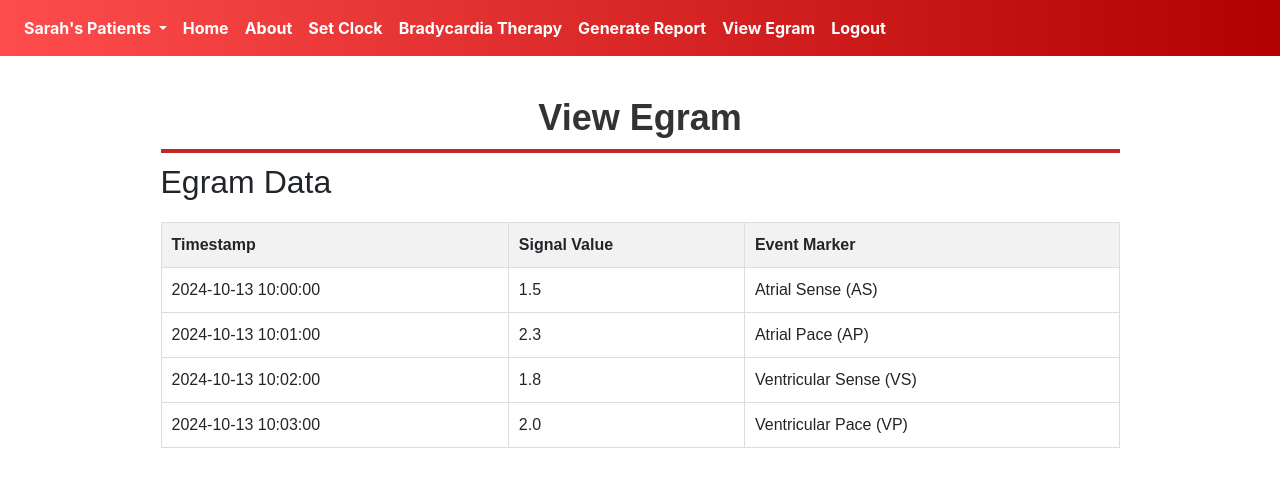
After one commit to icaicarus/Pacemaker, a Flask app: page /view_egram in a window 1280 px wide. The commit adds this page. Shown: the top 487 px of the page. Run offline with Flask 3, Linux system fonts and the light colour scheme; a user stored in the database is signed in; some libraries are stand-ins or nearby versions.

Commit message:
report generation and egram data

```diff
--- a/website/__init__.py
+++ b/website/__init__.py
@@ -7,7 +7,6 @@ from flask_migrate import Migrate
 db = SQLAlchemy()
 DB_NAME = "database.db"
 migrate = Migrate()
-
 
 def create_app():
     app = Flask(__name__)
--- a/website/templates/base.html
+++ b/website/templates/base.html
@@ -82,11 +82,14 @@
                 <a class="nav-item nav-link" id="set_clock" href="/set-clock">Set Clock</a>
                 <a class="nav-item nav-link" id="bradycardia_therapy" href="/bradycardia-therapy">Bradycardia Therapy</a>
                 <a class="nav-item nav-link" id="generate_report" href="/generate-report">Generate Report</a>
+                <a class="nav-item nav-link" id="view_egram" href="/view_egram">View Egram</a> <!-- New link -->
                 <a class="nav-item nav-link" id="logout" href="/logout">Logout</a>
                 {% else %}
                 <a class="nav-item nav-link" id="signUp" href="/sign-up">Sign Up</a>
                 <a class="nav-item nav-link" id="Login" href="/login">Login</a>
+
                 {% endif %}
+
         </div>
       </div>
     </nav>
--- a/website/templates/bradycardia_therapy.html
+++ b/website/templates/bradycardia_therapy.html
@@ -322,6 +322,7 @@ block content %}
     <input type="submit" value="Submit" />
   </form>
 </body>
+
 <script>
   // Get the dropdown button and the hidden input field
   const dropdownButton = document.getElementById('dropdownMenu5');
--- /dev/null
+++ b/website/templates/view_egram_data.html
@@ -0,0 +1,113 @@
+{% extends "base.html" %}
+
+{% block title %}View Egram{% endblock %}
+
+{% block content %}
+<!DOCTYPE html>
+<html lang="en">
+<head>
+<style>
+  .egram-page {
+    font-family: Arial, sans-serif;
+    margin: 0 auto;
+    padding: 20px;
+    width: 90%;
+    max-width: 1200px;
+  }
+
+  /* Styling the header part */
+  .page-header {
+    text-align: center;
+    margin-top: 20px;
+  }
+
+  .page-header h1 {
+    font-size: 36px;
+    font-weight: 700;
+    color: #333;
+    margin-bottom: 10px;
+    border-bottom: 4px solid #c42727;  /* Red underline */
+    padding-bottom: 10px;  /* Space between text and underline */
+  }
+
+  /* Optional subheader styling */
+  .page-header h2 {
+    font-size: 28px;
+    font-weight: 400;
+    color: #555;
+    margin-top: 0;
+    margin-bottom: 20px;
+  }
+
+  /* Table styling */
+  table {
+    width: 100%;
+    border-collapse: collapse;
+    margin-top: 20px;
+  }
+
+  th, td {
+    border: 1px solid #ddd;
+    padding: 10px;
+    text-align: left;
+  }
+
+  th {
+    background-color: #f2f2f2;
+  }
+
+  /* Responsive design */
+  @media (max-width: 768px) {
+    .egram-page {
+      padding: 10px;
+    }
+
+    .page-header h1 {
+      font-size: 28px; /* Smaller title for mobile */
+    }
+  }
+</style>
+</head>
+<body>
+<div class="egram-page">
+  <div class="page-header">
+    <h1>View Egram</h1>
+  </div>
+
+  <!-- Sample Data Table -->
+  <h2>Egram Data</h2>
+  <table id="data-table">
+    <thead>
+      <tr>
+        <th>Timestamp</th>
+        <th>Signal Value</th>
+        <th>Event Marker</th>
+      </tr>
+    </thead>
+    <tbody>
+      <tr>
+        <td>2024-10-13 10:00:00</td>
+        <td>1.5</td>
+        <td>Atrial Sense (AS)</td>
+      </tr>
+      <tr>
+        <td>2024-10-13 10:01:00</td>
+        <td>2.3</td>
+        <td>Atrial Pace (AP)</td>
+      </tr>
+      <tr>
+        <td>2024-10-13 10:02:00</td>
+        <td>1.8</td>
+        <td>Ventricular Sense (VS)</td>
+      </tr>
+      <tr>
+        <td>2024-10-13 10:03:00</td>
+        <td>2.0</td>
+        <td>Ventricular Pace (VP)</td>
+      </tr>
+    </tbody>
+  </table>
+</div>
+</body>
+</html>
+{% endblock %}
--- a/website/views.py
+++ b/website/views.py
@@ -1,7 +1,7 @@
 from flask import Flask, Blueprint, render_template, request, flash, jsonify
 from flask_login import login_required, current_user
 from datetime import datetime
-from .models import Note, User, DeviceInformation
+from .models import Note, User, DeviceInformation, EgramData
 from . import db
 import json
 
@@ -26,7 +26,6 @@ def home():
             flash('Note added!', category='success')
 
     return render_template("home.html", user=current_user)
-
 
 @views.route('/delete-note', methods=['POST'])
 def delete_note():
@@ -66,5 +65,17 @@ def set_clock():
     # Render the HTML template with the current date and time
     return render_template('set_clock.html', current_date=current_date, current_time=current_time)
 
+@views.route('/view_egram', methods=['GET'])
+@login_required  # This ensures that the user is logged in
+def view_egram():
+    # Sample static data for demonstration
+    egram_data = [
+        {'timestamp': '2024-10-13 10:00:00', 'signal_value': 1.5, 'event_marker': 'AS'},
+        {'timestamp': '2024-10-13 10:01:00', 'signal_value': 2.3, 'event_marker': 'AP'},
+        {'timestamp': '2024-10-13 10:02:00', 'signal_value': 1.8, 'event_marker': 'VS'},
+        {'timestamp': '2024-10-13 10:03:00', 'signal_value': 2.0, 'event_marker': 'VP'}
+    ]
+    return render_template('view_egram_data.html', egram_data=egram_data, user=current_user)
+
 if __name__ == '__main__':
     app.run(debug=True)
```
Also changed, not shown: website/models.py (+15 -1 lines), website/templates/generate_report.html (+100 -7 lines), instance/database.db, website/auth.py (line endings or trailing spaces). Lines whose indentation alone changed are shown as unchanged.
